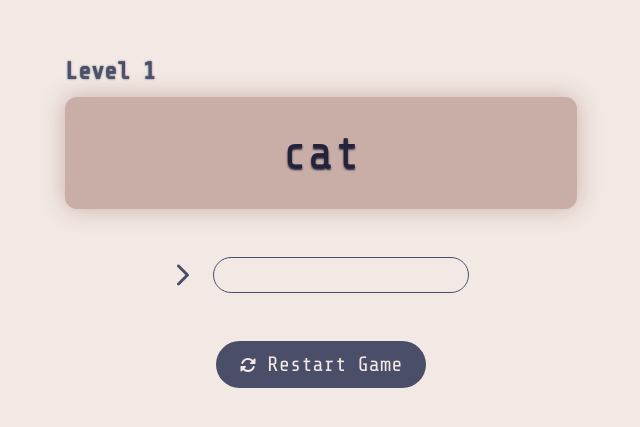
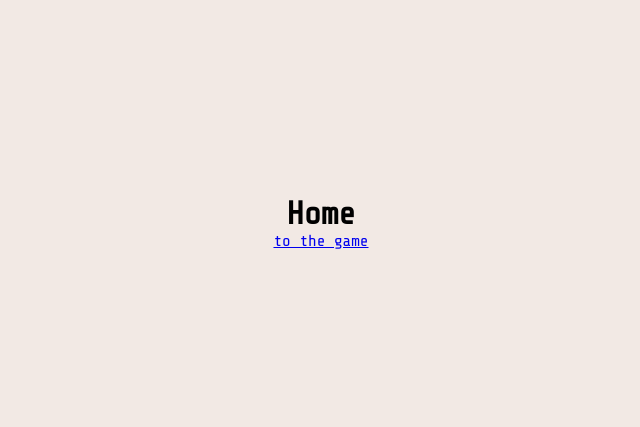
Before and after one commit to ramireznicc/typing-game, a React (Create React App) app: page / in a window 1280 px wide. Shown: the part 177-604 px from the top of the page, without its empty margins (319-959 px from the left). Built offline with nearby package versions, Linux system fonts and the light colour scheme.

Commit message:
[feature] implement home page

```diff
--- a/package.json
+++ b/package.json
@@ -13,8 +13,12 @@
     "animate.css": "^4.1.1",
     "react": "^18.2.0",
     "react-dom": "^18.2.0",
+    "react-router-dom": "^6.14.2",
     "react-scripts": "5.0.1",
     "web-vitals": "^2.1.4"
+  },
+  "devDependencies": {
+    "@babel/plugin-proposal-private-property-in-object": "^7.16.7"
   },
   "scripts": {
     "start": "react-scripts start",
--- a/src/components/button/styles.css
+++ b/src/components/button/styles.css
@@ -24,3 +24,8 @@ button:active {
 .icon-button {
   font-size: 1rem;
 }
+
+.icon-button:hover {
+  animation: rotateIn;
+  animation-duration: 1s;
+}
--- a/src/index.css
+++ b/src/index.css
@@ -20,3 +20,21 @@
 body {
   background-color: var(--background-color);
 }
+
+.container {
+  display: flex;
+  align-items: center;
+  justify-content: center;
+  width: 100%;
+  height: 100vh;
+  flex-direction: column;
+}
+
+.container-margins {
+  display: flex;
+  flex-direction: column;
+  align-items: center;
+  justify-content: center;
+  width: 40%;
+  gap: 48px;
+}
--- a/src/index.js
+++ b/src/index.js
@@ -1,12 +1,18 @@
 import React from "react";
 import ReactDOM from "react-dom/client";
+import { BrowserRouter, Routes, Route } from "react-router-dom";
 
-import { Game } from "./sections";
+import { Game, Home } from "./pages";
 import "./index.css";
 
 const root = ReactDOM.createRoot(document.getElementById("root"));
 root.render(
   <React.StrictMode>
-    <Game />
+    <BrowserRouter>
+      <Routes>
+        <Route path="/" element={<Home />} />
+        <Route path="/game" element={<Game />} />
+      </Routes>
+    </BrowserRouter>
   </React.StrictMode>
 );
--- a/src/sections/game/index.jsx
+++ b/src/pages/game/index.jsx
@@ -2,7 +2,6 @@ import { useEffect, useState } from "react";
 
 import { WordsScreen, Input, Button } from "../../components";
 import { wordsLevel } from "../../data/words";
-import "./styles.css";
 
 function Game() {
   const [level, setLevel] = useState(1);
--- /dev/null
+++ b/src/pages/home/index.jsx
@@ -0,0 +1,12 @@
+import "./styles.css";
+
+function Home() {
+  return (
+    <div className="container">
+      <h1>Home</h1>
+      <a href="/game">to the game</a>
+    </div>
+  );
+}
+
+export default Home;
--- a/src/sections/index.js
+++ b/src/pages/index.js
@@ -1 +1,2 @@
 export { default as Game } from "./game/index.jsx";
+export { default as Home } from "./home/index.jsx";
--- a/src/sections/game/styles.css
+++ /dev/null
@@ -1,17 +0,0 @@
-.container {
-  display: flex;
-  align-items: center;
-  justify-content: center;
-  width: 100%;
-  height: 100vh;
-  flex-direction: column;
-}
-
-.container-margins {
-  display: flex;
-  flex-direction: column;
-  align-items: center;
-  justify-content: center;
-  width: 40%;
-  gap: 48px;
-}
```
Also changed, not shown: src/pages/home/styles.css (added), 1 other file (tests, documents, lock files or other folders).
